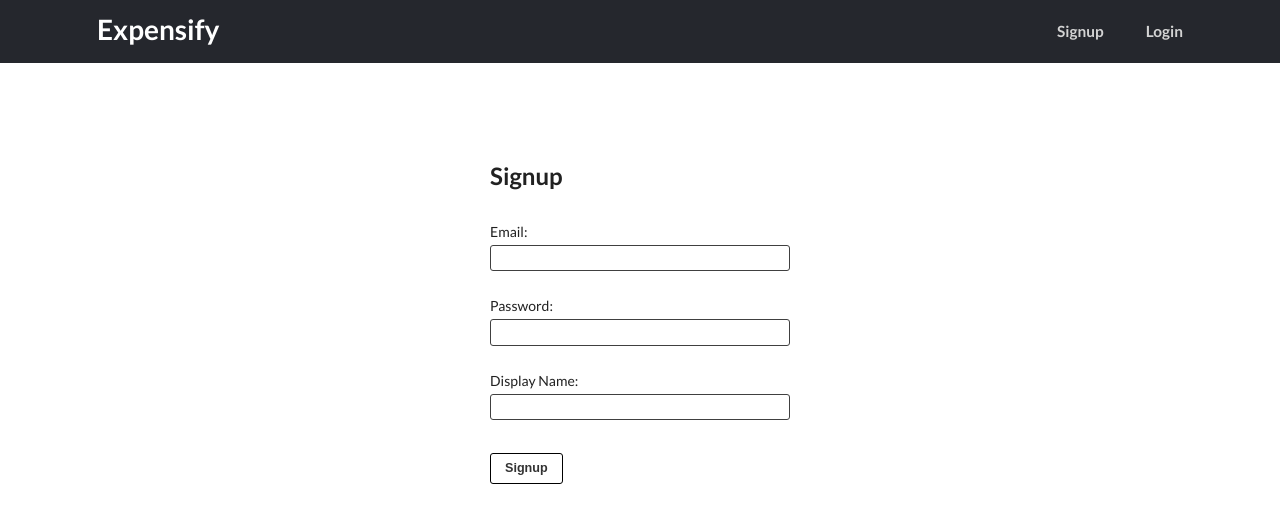
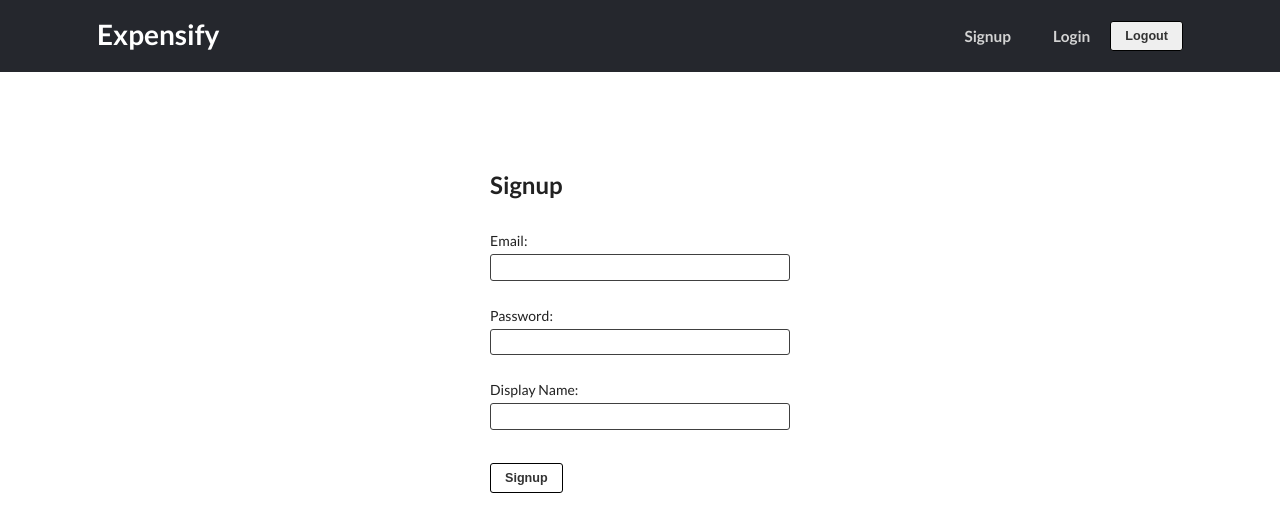
Before and after one commit to SheriefElnahas/19-React-Project-Expense-Tracker, a React (Vite) app: page /signup in a window 1280 px wide. Shown: the top 532 px of the page. Built offline with nearby package versions, Linux system fonts and the light colour scheme.

Commit message:
useLogout Hook & Dispatch Logout Action

```diff
--- a/src/components/Navbar.jsx
+++ b/src/components/Navbar.jsx
@@ -1,7 +1,9 @@
 import styles from './Navbar.module.css';
 import {Link} from 'react-router-dom';
+import { useLogout } from '../hooks/useLogout';
 
 function Navbar() {
+  const { logout } = useLogout();
   return (
     <nav className={styles.Navbar}>
       <div className={styles['Navbar-container']}>
@@ -10,7 +12,9 @@
         <ul className={styles['Navbar-list']}>
           <li className="Navbar-item"><Link to="signup" className={styles['Navbar-link']}>Signup</Link></li>
           <li className="Navbar-item"><Link to="login" className={styles['Navbar-link']}>Login</Link></li>
+          <button onClick={logout}>Logout</button>
         </ul>
+
       </div>
       </div>
     </nav>
--- a/src/components/Navbar.module.css
+++ b/src/components/Navbar.module.css
@@ -21,6 +21,7 @@
 .Navbar-list {
   display:flex;
   list-style: none;
+  align-items: center;
 }
 
 .Navbar-link {
@@ -33,3 +34,22 @@
 .Navbar-link:hover {
   color:#fff;
 }
+
+.Navbar button {
+  /* background: transparent; */
+  padding: 0.5rem 1rem;
+  border: 1px solid black;
+  border-radius: 3px;
+  color: #333;
+  font-weight: bold;
+  font-size: 0.9rem;
+  cursor: pointer;
+  transition: all 0.2s linear;
+  margin-left: 20px;
+
+}
+
+.Navbar button:hover {
+  background: #40a398;
+  color: #fff;
+}
--- a/src/context/AuthContext.jsx
+++ b/src/context/AuthContext.jsx
@@ -6,6 +6,8 @@
   switch(action.type) {
     case 'LOGIN':
       return {...state, user: action.payload}
+    case 'LOGOUT':
+      return {...state, user: null}
     default:
       return state
   }
--- /dev/null
+++ b/src/hooks/useLogout.jsx
@@ -0,0 +1,46 @@
+import React, { useEffect, useState } from 'react';
+
+// firebase imports
+import { auth } from '../firebase/firebase.config'
+import { signOut } from 'firebase/auth';
+import { useAuthContext } from './useAuthContext';
+
+export function useLogout() {
+  const [isCancelled, setIsCancelled] = useState(false);
+  const [error, setError] = useState(null);
+  const [isPending, setIsPending] = useState(false);
+  const { dispatch } = useAuthContext();
+
+  const logout = async () => {
+    setError(null);
+    setIsPending(true);
+
+    // sign the user out
+    try {
+      await signOut(auth);
+
+      // dispatch logout action
+      dispatch({
+        type: 'LOGOUT',
+      });
+
+      // update state
+      if (!isCancelled) {
+        setIsPending(false);
+        setError(null);
+      }
+    } catch (err) {
+      if (!isCancelled) {
+        console.log(err);
+        setError(err.code.slice(5));
+        setIsPending(false);
+      }
+    }
+  };
+
+  useEffect(() => {
+    return () => setIsCancelled(true);
+  }, []);
+
+  return { logout, error, isPending };
+}
```
